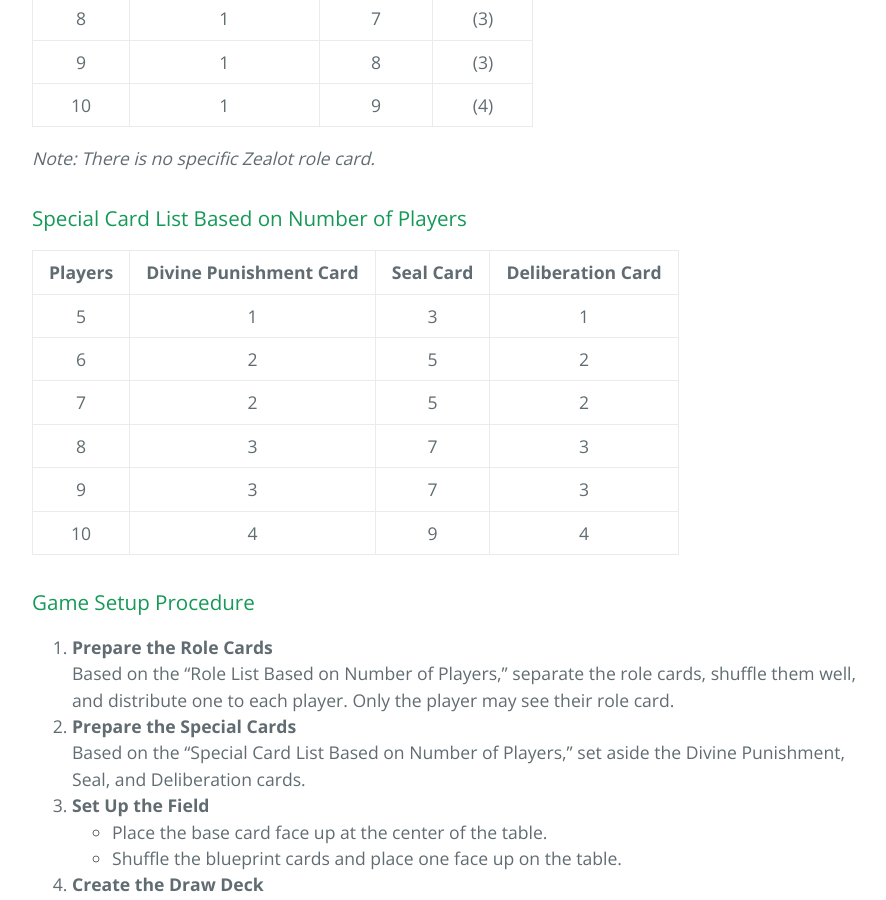
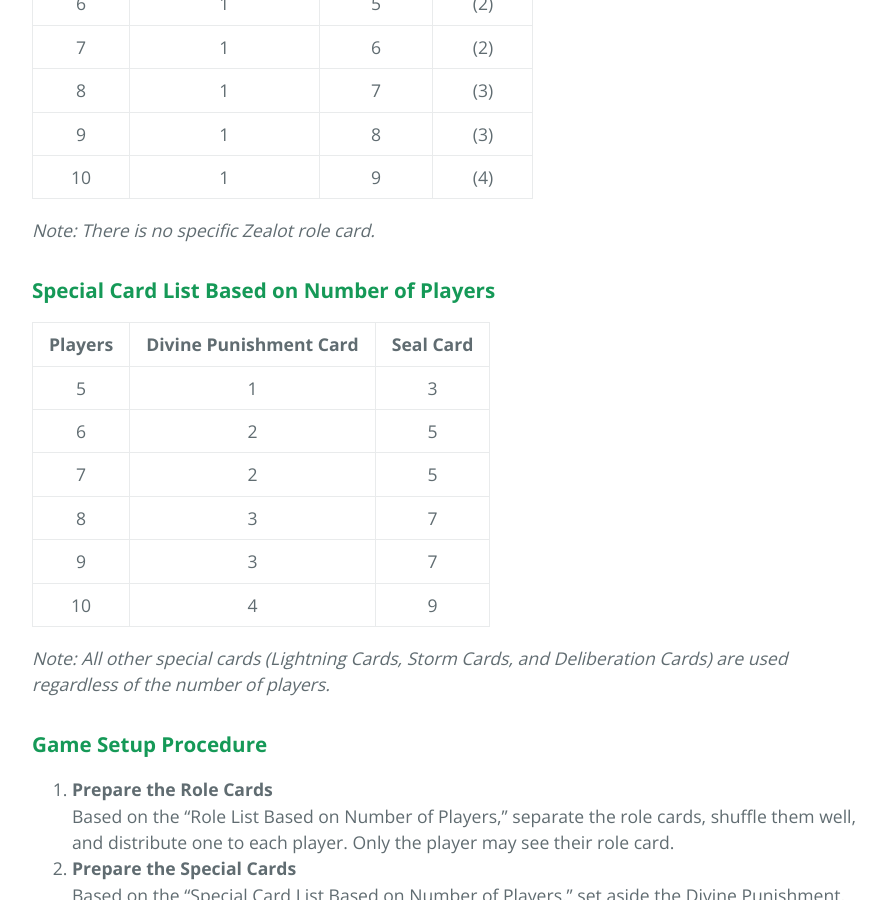
Before and after one commit to kimberleyyyyy/sbc_bg_kim, a Jekyll site: the page built from babel-builders-en.md, in a window 1280 px wide and 900 px high, scrolled down 5103 px. Shown: the whole window, without its empty margins (192-1078 px from the left). Built offline with Jekyll 4.4.1, drawn with Linux system fonts in a browser that asks for light colours; some of the changed text lies outside the part shown.

Commit message:
update game-list page and improve appearence of the rulebook page

```diff
--- a/babel-builders-en.md
+++ b/babel-builders-en.md
@@ -5,7 +5,7 @@
 lang: en
 ---
 
-# Rulebook β-0.5
+# **Rulebook β-0.5**
 
 <div style="text-align: right; font-size: 1.2rem; font-weight: bold;">
   {% if page.lang == "ja" %}
@@ -15,13 +15,13 @@
   {% endif %}
 </div>
 
-## Game Overview
+## **Game Overview**
 
 - **Number of Players**: 5 to 10
 - **Play Time**: 30 to 45 minutes
 - **Age Range**: 10 and up
 
-## Table of Contents
+## **Table of Contents**
 
 1. [Story](#1-story)
 2. [Contents](#2-contents)
@@ -31,7 +31,9 @@
 6. [Seal Phase and Divine Punishment Phase (Reversal) if Architects Win](#6-seal-phase-and-divine-punishment-phase-reversal-if-architects-win)
 7. [Other Important Rules](#7-other-important-rules)
 
-## 1. Story
+## **1. Story**
+
+---
 
 "Then they said, “Come, let us build ourselves a city, with a tower that reaches to the heavens, so that we may make a name for ourselves; otherwise we will be scattered over the face of the whole earth." — Genesis 11:4, NIV
 
@@ -39,7 +41,9 @@
 
 [Back to Table of Contents](#table-of-contents)
 
-## 2. Contents
+## **2. Contents**
+
+---
 
 - **Manual QR Code Card**: 1 card
 - **Base Card** (card with a 3x3 grid): 1 card
@@ -65,7 +69,9 @@
 
 [Back to Table of Contents](#table-of-contents)
 
-## 3. How to Read the Cards
+## **3. How to Read the Cards**
+
+---
 
 - **Base Card**: **Yellow on Back**
   - Field for tower construction.
@@ -114,9 +120,11 @@
 
 [Back to Table of Contents](#table-of-contents)
 
-## 4. Game Setup
+## **4. Game Setup**
 
-### Role List Based on Number of Players
+---
+
+### **Role List Based on Number of Players**
 
 | Players | Messenger of God | Architect | (Zealot) |
 | :-----: | :--------------: | :-------: | :------: |
@@ -129,18 +137,20 @@
 
 _Note: There is no specific Zealot role card._
 
-### Special Card List Based on Number of Players
+### **Special Card List Based on Number of Players**
 
-| Players | Divine Punishment Card | Seal Card | Deliberation Card |
-| :-----: | :--------------------: | :-------: | :---------------: |
-|    5    |           1            |     3     |         1         |
-|    6    |           2            |     5     |         2         |
-|    7    |           2            |     5     |         2         |
-|    8    |           3            |     7     |         3         |
-|    9    |           3            |     7     |         3         |
-|   10    |           4            |     9     |         4         |
+| Players | Divine Punishment Card | Seal Card |
+| :-----: | :--------------------: | :-------: |
+|    5    |           1            |     3     |
+|    6    |           2            |     5     |
+|    7    |           2            |     5     |
+|    8    |           3            |     7     |
+|    9    |           3            |     7     |
+|   10    |           4            |     9     |
 
-### Game Setup Procedure
+_Note: All other special cards (Lightning Cards, Storm Cards, and Deliberation Cards) are used regardless of the number of players._
+
+### **Game Setup Procedure**
 
 1. **Prepare the Role Cards**
    Based on the "Role List Based on Number of Players," separate the role cards, shuffle them well, and distribute one to each player. Only the player may see their role card.
@@ -158,14 +168,16 @@
 
 [Back to Table of Contents](#table-of-contents)
 
-## 5. Round Flow
+## **5. Round Flow**
 
-### 1. Architect Selection Phase
+---
+
+### **1. Architect Selection Phase**
 
 - The Master appoints Architects. For **6 players or fewer, appoint 3**; for **7 or more, appoint 4**.
 - Distribute Architect Tokens to appointed players.
 
-### 2. Construction Phase
+### **2. Construction Phase**
 
 1. **Card Selection**
    - Appointed architects select **one card to play** and **one card to discard** from their hands.
@@ -184,7 +196,7 @@
   - **Lightning Card**: Remove two blocks from the highest tower. If multiple towers are of the same height, the Master chooses one.
   - **Deliberation Card**: The Master selects one architect who participated in the construction phase to reveal their **discarded card**.
 
-### Important Rules in the Construction Phase
+### **Important Rules in the Construction Phase**
 
 - **Handling of Divine Punishment Cards**:
   - **Architects** may neither "discard" nor "give" Divine Punishment cards to the Master. They must retain them in hand.
@@ -198,36 +210,38 @@
 - **Handling of Seal Cards**:
   - The Master may play Seal cards during the construction phase, though they have no effect (discarded).
 
-### Communication Recommendations
+### **Communication Recommendations**
 
 - Avoid directly discussing hands or chosen cards.
 - Use indirect expressions like "I have a good card" or "I couldn’t play a great card this time."
 
-### 3. Victory Condition Check Phase
+### **3. Victory Condition Check Phase**
 
 - **Completion of the Tower**: If the tower meets the blueprint card conditions, the Architect team wins and proceeds to the [Seal Phase](#1-seal-phase).
   - The tower is considered complete when it has the required or more blocks as per the blueprint.
 - **Deck Depletion**: If the deck runs out before the tower is complete, the Messenger of God/Zealot team wins.
 - **Divine Punishment Confirmation**: If Divine Punishment is confirmed as per the "Important Rules in the Construction Phase," the Messenger of God/Zealot team wins.
 
-### 4. Hand Replenishment Phase
+### **4. Hand Replenishment Phase**
 
 - Architects who participated in the construction phase draw cards until they have three in hand.
 - Non-participating players retain their current hand.
 
-### 5. Master Appointment Phase
+### **5. Master Appointment Phase**
 
 - The current Master appoints a new Master (other than themselves) and passes the Master Token.
 
-### 6. Proceed to the Next Round
+### **6. Proceed to the Next Round**
 
 - Repeat rounds until victory conditions are met.
 
 [Back to Table of Contents](#table-of-contents)
 
-## 6. Seal Phase and Divine Punishment Phase (Reversal) if Architects Win
+## **6. Seal Phase and Divine Punishment Phase (Reversal) if Architects Win**
 
-### 1. Seal Phase
+---
+
+### **1. Seal Phase**
 
 1. **Declare Use of Seal Cards**
    - Architects with Seal cards declare their use.
@@ -242,7 +256,7 @@
 
 Proceed to the Divine Punishment Phase.
 
-### 2. Divine Punishment Phase
+### **2. Divine Punishment Phase**
 
 1. **Zealot Reveal**
    - Zealots reveal themselves.
@@ -258,11 +272,15 @@
 
 [Back to Table of Contents](#table-of-contents)
 
-## 7. Other Important Rules
+## **7. Other Important Rules**
+
+---
 
 - **Role Declaration Prohibited**
   - The Messenger of God and Zealots cannot declare their roles. Players who declare their roles cannot become the Master.
   - If the Master declares themselves as the Messenger of God or a Zealot, they must return the Master Token and a new Master is chosen.
+- **If you accidentally knock over the tower under construction**
+  - There is no penalty. Stay calm, restack it to its original state, and resume the game.
 - **Handling of Discard Pile**
   - Discarded cards are removed from the game. The discard pile is not shuffled back into the deck, even if it runs out.
 - **Hand Limit**
```
Also changed, not shown: about.md (+2 -2 lines), babel-builders.md (+49 -31 lines), game-list.md (+36 -4 lines), index.md (+1 -1 lines), assets/img/バベルの建築家たち.jpg (added).
